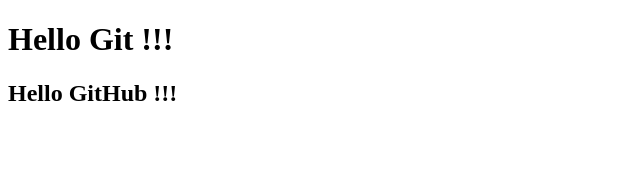
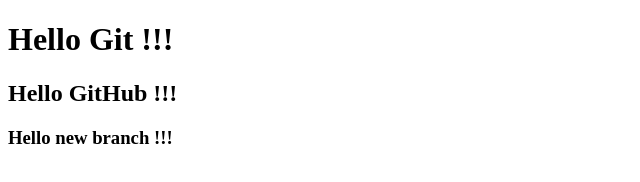
Before and after one commit to VladBrendak/GitBashTest, a plain HTML site: page index.html in a window 1280 px wide. Shown: the whole page, without its empty margins (0-640 px from the left). Drawn offline with Linux system fonts and the light colour scheme.

Commit message:
update index.html

```diff
--- a/index.html
+++ b/index.html
@@ -9,5 +9,6 @@
 <body>
     <h1>Hello Git !!!</h1>
     <h2>Hello GitHub !!!</h2>
+    <h3>Hello new branch !!!</h3>
 </body>
 </html>
```
